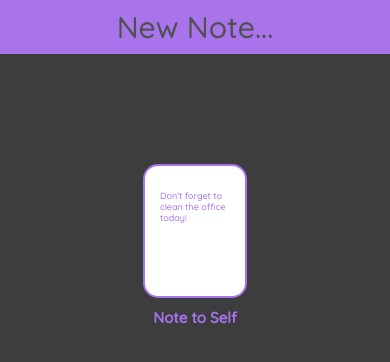
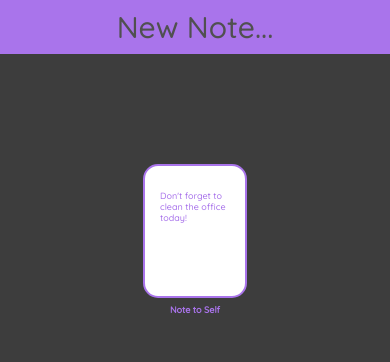
Before and after one commit to Mafesto8798/notes-journal, a React (Create React App) app: page / in a window 390 px wide. Shown: the top 362 px of the page. Built offline with nearby package versions, Linux system fonts and the light colour scheme.

Commit message:
responsiveness

```diff
--- a/src/Components/AddNote.jsx
+++ b/src/Components/AddNote.jsx
@@ -46,6 +46,7 @@ function addNote(){
         <ReactModal
         className="modal"
         isOpen={isAdding}
+        ariaHideApp={false}
         >
         <div className="addingNote">
         <p>Max Length = 22 <strong>|</strong> Length - {title.length}</p>
--- a/src/Stylesheets/_noteInfo.scss
+++ b/src/Stylesheets/_noteInfo.scss
@@ -61,6 +61,7 @@
         outline:none;
         cursor: auto;
         background:white;
+        border-radius:15px;
         color:$primaryClr;
         resize:none;
         padding:100px;
@@ -111,7 +112,8 @@
         height:30px;
     }
     .note-info{
-        font-size:2rem;
+        font-size:1rem;
+        margin:10px auto;
         .noteInfoTitle{
             .backBtn{
                 height:40px;
--- a/src/Stylesheets/_notelist.scss
+++ b/src/Stylesheets/_notelist.scss
@@ -20,7 +20,7 @@
             font-family: 'Quicksand', sans-serif;
             text-align: center;
             color:$primaryClr;
-            font-size:3rem;
+            font-size:2rem;
         }
     .note-link{
         text-decoration: none;
@@ -93,7 +93,7 @@
             margin-top:100px;
             .note{
                 .title{
-                    font-size:1.5rem;
+                    font-size:0.9rem;
                 }
                 .note-link{
                     .note-card{
--- a/src/styles.css
+++ b/src/styles.css
@@ -39,7 +39,7 @@
   font-family: 'Quicksand', sans-serif;
   text-align: center;
   color: #a974eb;
-  font-size: 3rem;
+  font-size: 2rem;
 }
 
 .notesList .note .note-link {
@@ -156,7 +156,7 @@
     margin-top: 100px;
   }
   .notesList .note .title {
-    font-size: 1.5rem;
+    font-size: 0.9rem;
   }
   .notesList .note .note-link .note-card {
     width: 70px;
@@ -257,6 +257,7 @@
   resize: none;
   border-radius: 5px;
   outline: none;
+  overflow: visible;
   border: #a974eb 2px solid;
   color: #a974eb;
   font-family: 'Quicksand', sans-serif;
@@ -388,15 +389,17 @@
   }
 }
 
-@media (max-width: 600px) {
+@media (max-width: 800px) {
   .addBtnContainer #addBtn {
     height: 50px;
     font-size: 3rem;
   }
   .addingNote {
-    width: 80%;
+    height: 70%;
+    width: 90%;
   }
   .addingNote input {
+    margin: 20px auto;
     font-size: 2rem;
     width: 90%;
   }
@@ -556,6 +559,7 @@
   outline: none;
   cursor: auto;
   background: white;
+  border-radius: 15px;
   color: #a974eb;
   resize: none;
   padding: 100px;
@@ -605,7 +609,8 @@
     height: 30px;
   }
   .note-info {
-    font-size: 2rem;
+    font-size: 1rem;
+    margin: 10px auto;
   }
   .note-info .noteInfoTitle .backBtn {
     height: 40px;
```
Also changed, not shown: src/Stylesheets/_addNote.scss (+5 -2 lines), 2 other files (tests, documents, lock files or other folders).
